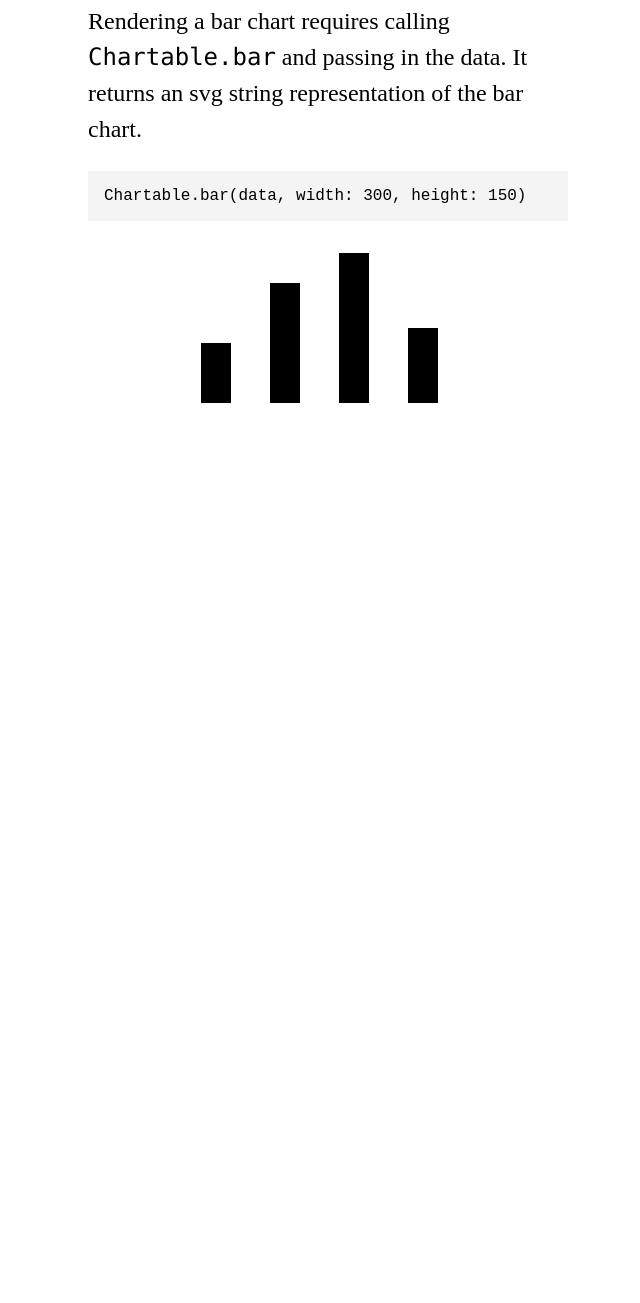
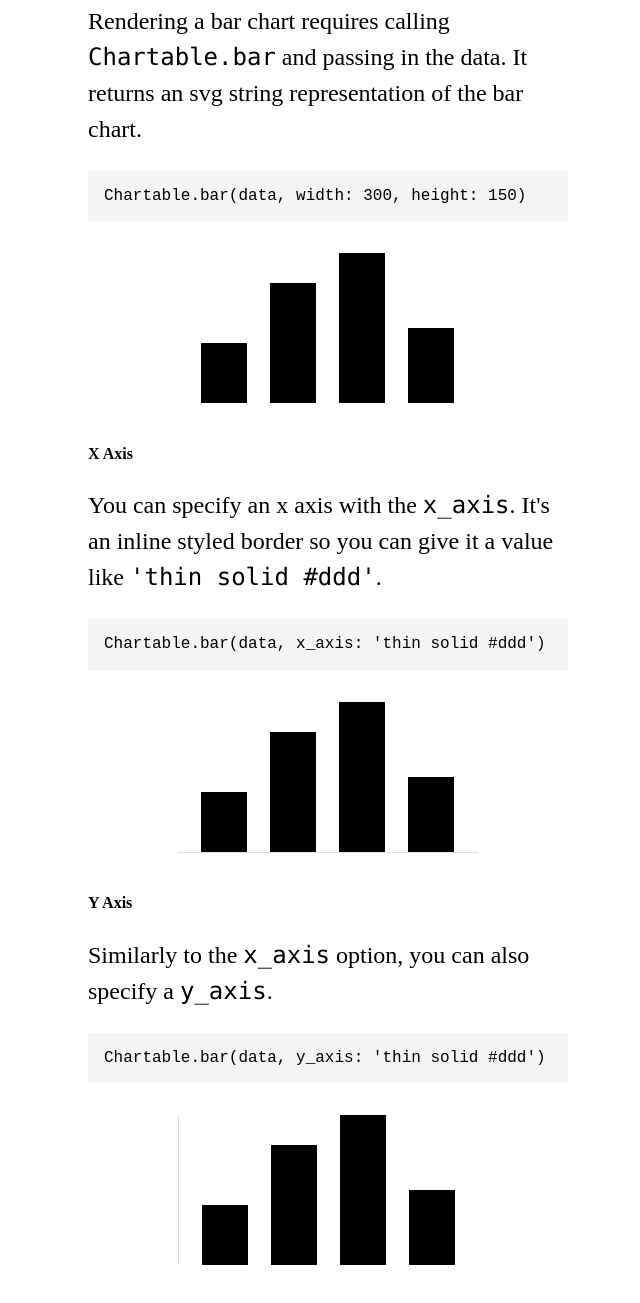
Before and after one commit to johno/chartable, a plain HTML site: page index.html in a window 1280 px wide. Shown: the part 1120-2423 px from the top of the page, without its empty margins (312-952 px from the left). Before the commit the page ends 1576 px from the top, so only its background shows below. Drawn offline with nearby package versions, Linux system fonts and the light colour scheme.

Commit message:
Add x and y axis options

```diff
--- a/index.html
+++ b/index.html
@@ -43,11 +43,53 @@
         viewBox="0 0 300 150"
         width="300"
         height="150"
-        fill="currentcolor">
-                <path fill="currentcolor" d="M 23.0 150 v-60 h30 v60z" />
-        <path fill="currentcolor" d="M 92.0 150 v-120 h30 v120z" />
-        <path fill="currentcolor" d="M 161.0 150 v-150 h30 v150z" />
-        <path fill="currentcolor" d="M 230.0 150 v-75 h30 v75z" />
+        fill="currentcolor"
+        style="border-bottom: none; border-left: none">
+                <path fill="currentcolor" d="M 23.0 150 v-60 h46 v60z" />
+        <path fill="currentcolor" d="M 92.0 150 v-120 h46 v120z" />
+        <path fill="currentcolor" d="M 161.0 150 v-150 h46 v150z" />
+        <path fill="currentcolor" d="M 230.0 150 v-75 h46 v75z" />
+
+      </svg>
+
+    </div>
+    <h4>X Axis</h4>
+    <p class="f3 lh-copy">
+      You can specify an x axis with the <code>x_axis</code>.
+      It's an inline styled border so you can give it a value like <code>'thin solid #ddd'</code>.
+    </p>
+    <pre class="pa3 bg-near-white">Chartable.bar(data, x_axis: 'thin solid #ddd')</pre>
+    <div class="tc pa3">
+            <svg
+        viewBox="0 0 300 150"
+        width="300"
+        height="150"
+        fill="currentcolor"
+        style="border-bottom: thin solid #ddd; border-left: none">
+                <path fill="currentcolor" d="M 23.0 150 v-60 h46 v60z" />
+        <path fill="currentcolor" d="M 92.0 150 v-120 h46 v120z" />
+        <path fill="currentcolor" d="M 161.0 150 v-150 h46 v150z" />
+        <path fill="currentcolor" d="M 230.0 150 v-75 h46 v75z" />
+
+      </svg>
+
+    </div>
+    <h4>Y Axis</h4>
+    <p class="f3 lh-copy">
+      Similarly to the <code>x_axis</code> option, you can also specify a <code>y_axis</code>.
+    </p>
+    <pre class="pa3 bg-near-white">Chartable.bar(data, y_axis: 'thin solid #ddd')</pre>
+    <div class="tc pa3">
+            <svg
+        viewBox="0 0 300 150"
+        width="300"
+        height="150"
+        fill="currentcolor"
+        style="border-bottom: none; border-left: thin solid #ddd">
+                <path fill="currentcolor" d="M 23.0 150 v-60 h46 v60z" />
+        <path fill="currentcolor" d="M 92.0 150 v-120 h46 v120z" />
+        <path fill="currentcolor" d="M 161.0 150 v-150 h46 v150z" />
+        <path fill="currentcolor" d="M 230.0 150 v-75 h46 v75z" />
 
       </svg>
 
```
Also changed, not shown: 2 other files.
